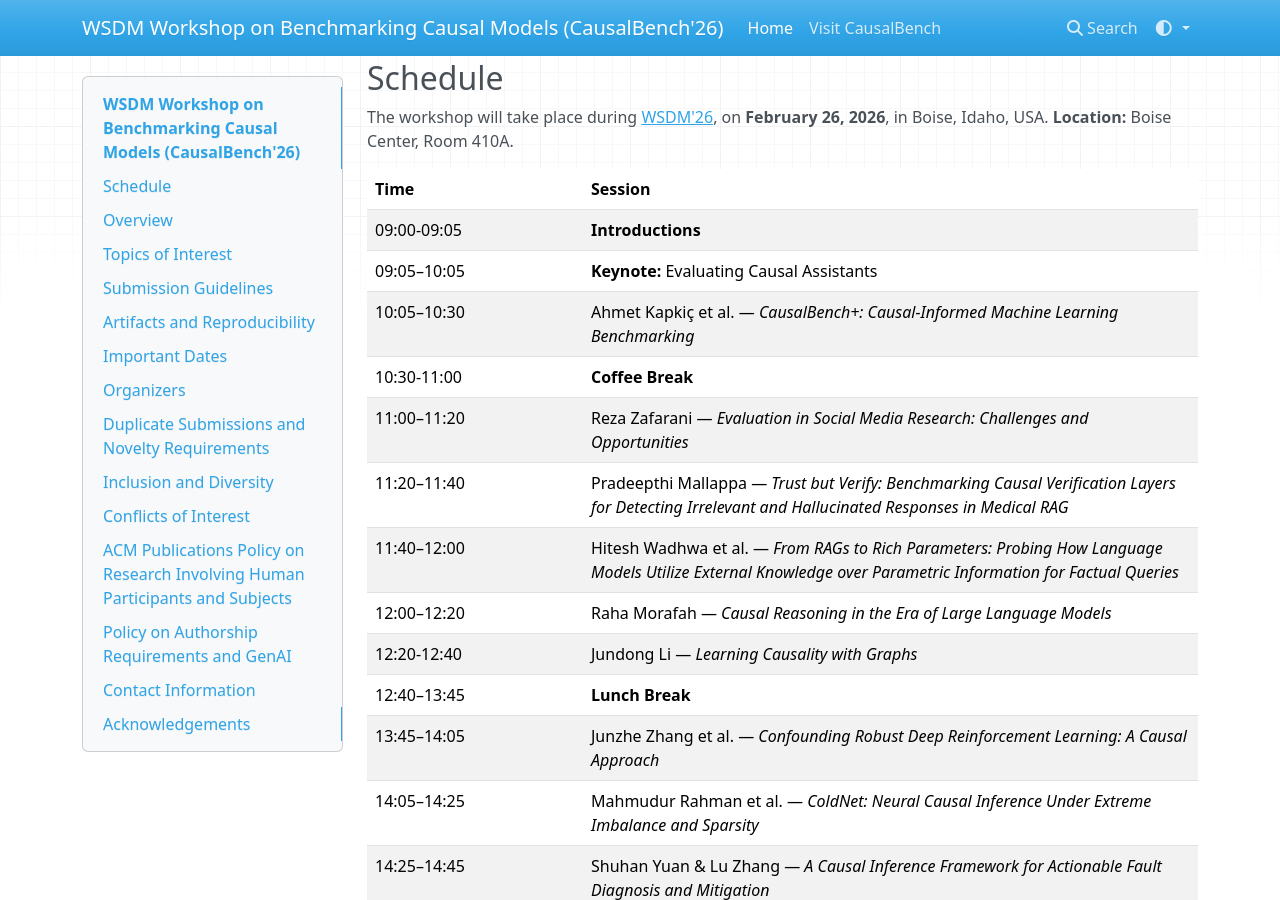
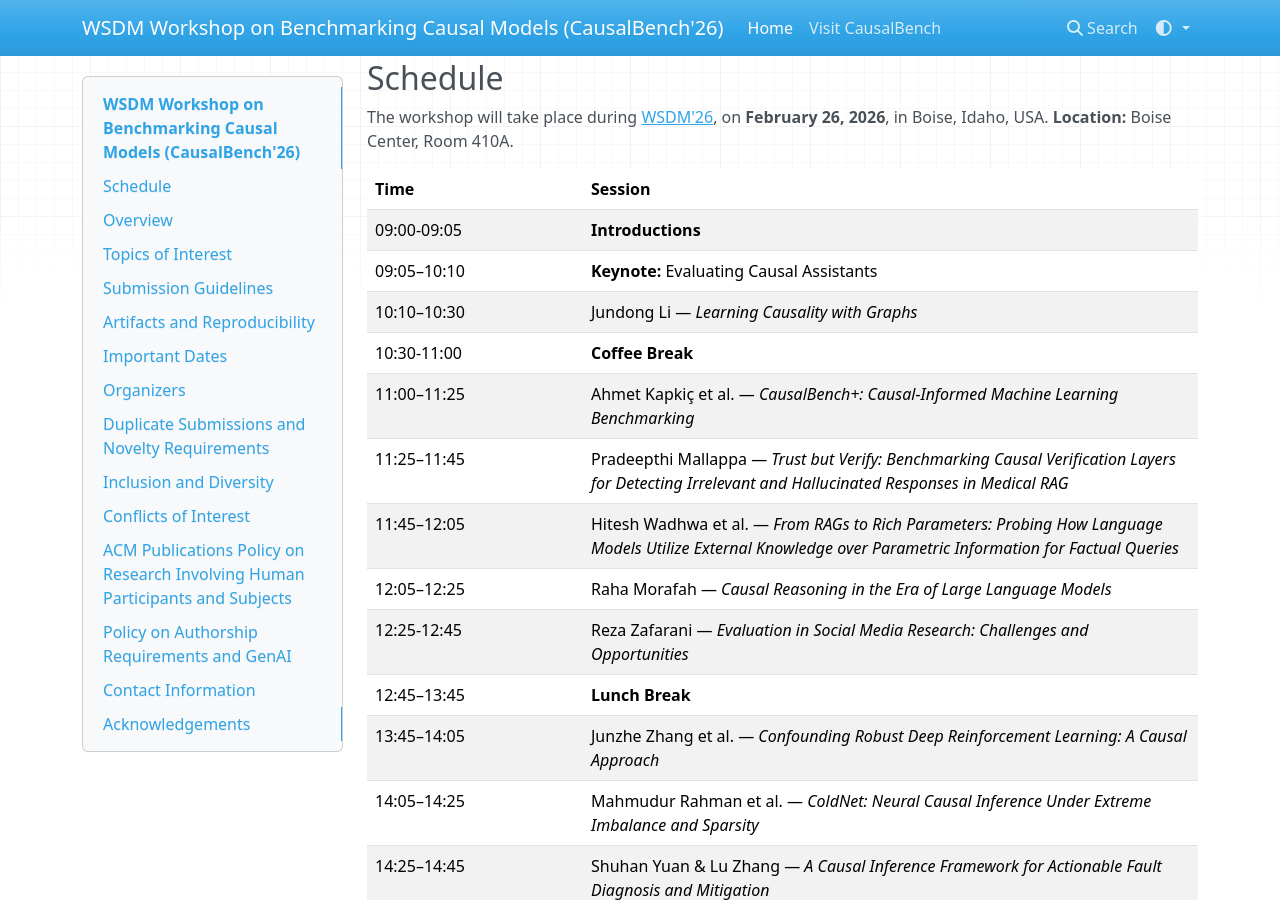
Before and after one commit to CausalBenchOrg/CausalBench-WSDM26, an MkDocs documentation site: the page built from docs/index.md, in a window 1280 px wide and 900 px high, scrolled down 416 px. Built offline with MkDocs 1.6.1, drawn with Linux system fonts in a browser that asks for light colours; nearby versions of some CDN libraries.

Commit message:
Update index.md

```diff
--- a/docs/index.md
+++ b/docs/index.md
@@ -12,15 +12,15 @@ The workshop will take place during [WSDM'26](https://wsdm-conference.org/2026/)
 | <div style="width:200px">Time</div>   | Session |
 |---------------|---------|
 | 09:00-09:05   | **Introductions** |
-| 09:05–10:05   | **Keynote:** Evaluating Causal Assistants |
-| 10:05–10:30   | Ahmet Kapkiç et al. — *CausalBench+: Causal-Informed Machine Learning Benchmarking* |
+| 09:05–10:10   | **Keynote:** Evaluating Causal Assistants |
+| 10:10–10:30   | Jundong Li — *Learning Causality with Graphs* |
 | 10:30-11:00   | **Coffee Break** |
-| 11:00–11:20   | Reza Zafarani — *Evaluation in Social Media Research: Challenges and Opportunities* |
-| 11:20–11:40   | Pradeepthi Mallappa — *Trust but Verify: Benchmarking Causal Verification Layers for Detecting Irrelevant and Hallucinated Responses in Medical RAG* |
-| 11:40–12:00   | Hitesh Wadhwa et al. — *From RAGs to Rich Parameters: Probing How Language Models Utilize External Knowledge over Parametric Information for Factual Queries* |
-| 12:00–12:20   | Raha Morafah — *Causal Reasoning in the Era of Large Language Models* |
-| 12:20-12:40   | Jundong Li — *Learning Causality with Graphs* |
-| 12:40–13:45   | **Lunch Break** |
+| 11:00–11:25   | Ahmet Kapkiç et al. — *CausalBench+: Causal-Informed Machine Learning Benchmarking* |
+| 11:25–11:45   | Pradeepthi Mallappa — *Trust but Verify: Benchmarking Causal Verification Layers for Detecting Irrelevant and Hallucinated Responses in Medical RAG* |
+| 11:45–12:05   | Hitesh Wadhwa et al. — *From RAGs to Rich Parameters: Probing How Language Models Utilize External Knowledge over Parametric Information for Factual Queries* |
+| 12:05–12:25   | Raha Morafah — *Causal Reasoning in the Era of Large Language Models* |
+| 12:25-12:45   | Reza Zafarani — *Evaluation in Social Media Research: Challenges and Opportunities* |
+| 12:45–13:45   | **Lunch Break** |
 | 13:45–14:05   | Junzhe Zhang et al. — *Confounding Robust Deep Reinforcement Learning: A Causal Approach* |
 | 14:05–14:25   | Mahmudur Rahman et al. — *ColdNet: Neural Causal Inference Under Extreme Imbalance and Sparsity* |
 | 14:25–14:45   | Shuhan Yuan & Lu Zhang — *A Causal Inference Framework for Actionable Fault Diagnosis and Mitigation* |
```
